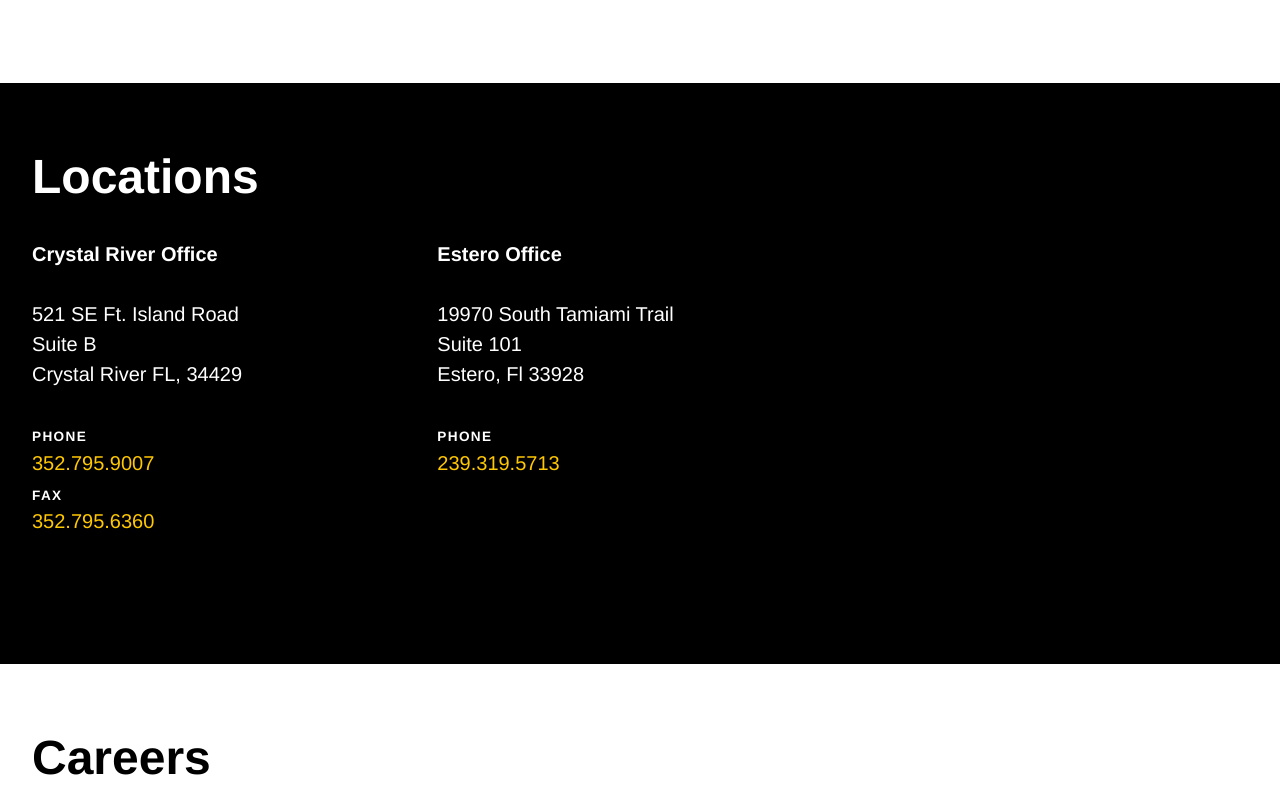
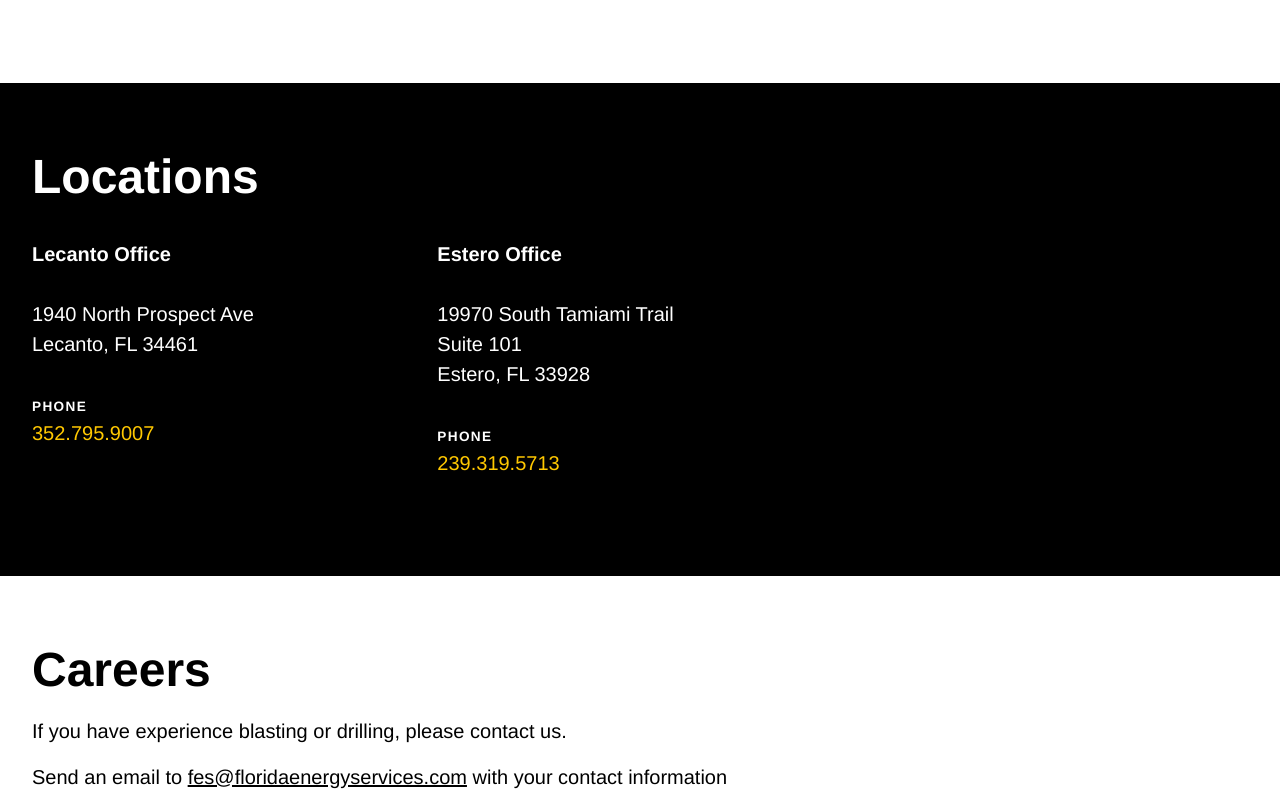
Before and after one commit to acolangelo/floridaenergyservices.com, a SvelteKit app: page /contact in a window 1280 px wide. Shown: the part 522-1319 px from the top of the page. Built offline with nearby package versions, Linux system fonts and the light colour scheme; a web font is replaced by a local one.

Commit message:
Updated adresses

```diff
--- a/src/routes/contact/+page.svelte
+++ b/src/routes/contact/+page.svelte
@@ -22,21 +22,19 @@
 		<h1 class="mb-8 lg:text-2xl xl:text-3xl">Locations</h1>
 		<div class="md:text-md lg:text-md xs:flex">
 			<address class="w-1/2 lg:w-1/3 mb-16 not-italic whitespace-pre">
-<strong>Crystal River Office</strong>
+<strong>Lecanto Office</strong>
 
-521 SE Ft. Island Road
-Suite B
-Crystal River FL, 34429
+1940 North Prospect Ave
+Lecanto, FL 34461
 
 <small class="block mt-2 font-bold tracking-widest uppercase text-sm">Phone </small><a href="tel:+13527959007" class="no-underline text-yellow hover:text-yellow hover:underline">352.795.9007</a>
-<small class="block mt-2 font-bold tracking-widest uppercase text-sm">Fax </small><a href="tel:+13527956360" class="no-underline text-yellow hover:text-yellow hover:underline">352.795.6360</a>
 			</address>
 			<address class="w-1/2 lg:w-1/3 not-italic whitespace-pre">
 <strong>Estero Office</strong>
 
 19970 South Tamiami Trail
 Suite 101
-Estero, Fl 33928
+Estero, FL 33928
 
 <small class="block mt-2 font-bold tracking-widest uppercase text-sm">Phone </small><a href="tel:+12393195713" class="no-underline text-yellow hover:text-yellow hover:underline">239.319.5713</a>
 			</address>
```
